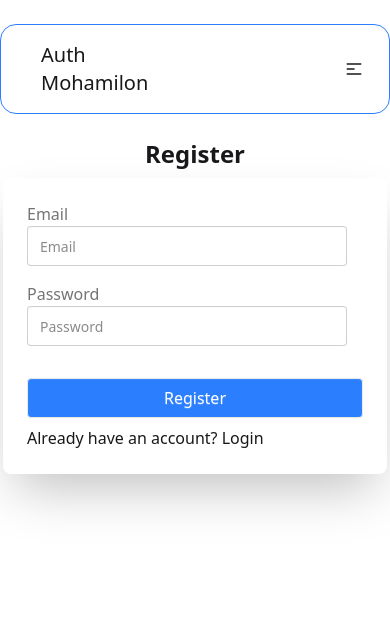
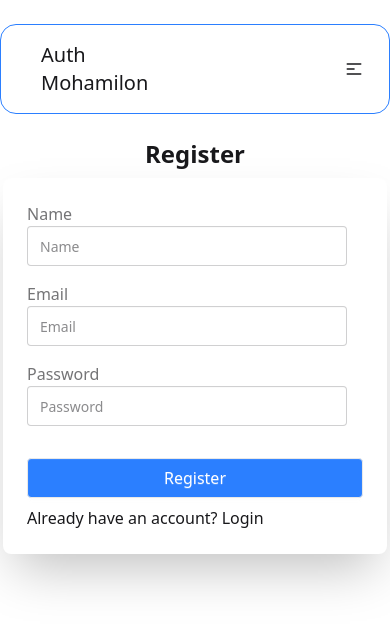
Before and after one commit to rakibahmeddev/auth-mohamilon, a React (Vite) app: page /register in a window 390 px wide. Shown: the top 628 px of the page. Built offline with nearby package versions, Linux system fonts and the light colour scheme.

Commit message:
register page form onsubmit event handler added to collect form data

```diff
--- a/src/Layout/Root.jsx
+++ b/src/Layout/Root.jsx
@@ -4,7 +4,7 @@ import { Outlet } from 'react-router-dom';
 
 const Root = () => {
   return (
-    <div className='max-w-6xl mx-auto'>
+    <div className="sm:max-w-[95%] md:max-w-6xl mx-auto">
       <Header></Header>
       <Outlet></Outlet>
     </div>
--- a/src/Pages/Register.jsx
+++ b/src/Pages/Register.jsx
@@ -2,6 +2,17 @@ import React from 'react';
 import { Link } from 'react-router-dom';
 
 const Register = () => {
+
+  const handleRegister = e => {
+    e.preventDefault();
+    const name = e.target.name.value;
+    const email = e.target.email.value;
+    const password = e.target.password.value;
+
+    console.log(name, email, password)
+
+  }
+
   return (
     <div className="flex justify-center items-center">
       <div className=" flex-col">
@@ -10,12 +21,17 @@ const Register = () => {
         </div>
         <div className="card bg-base-100 w-full mt-2 max-w-sm shrink-0 shadow-2xl">
           <div className="card-body">
-            <form className="">
+            <form onSubmit={handleRegister} className="">
+              <label className="label text-base">Name</label>
+              <input type="text" name="name" className="input mb-4" placeholder="Name" />
+
               <label className="label text-base">Email</label>
-              <input type="email" className="input mb-4" placeholder="Email" />
+              <input type="email" name="email" className="input mb-4" placeholder="Email" />
+
               <label className="label text-base">Password</label>
               <input
                 type="password"
+                name="password"
                 className="input mb-4"
                 placeholder="Password"
               />
```
